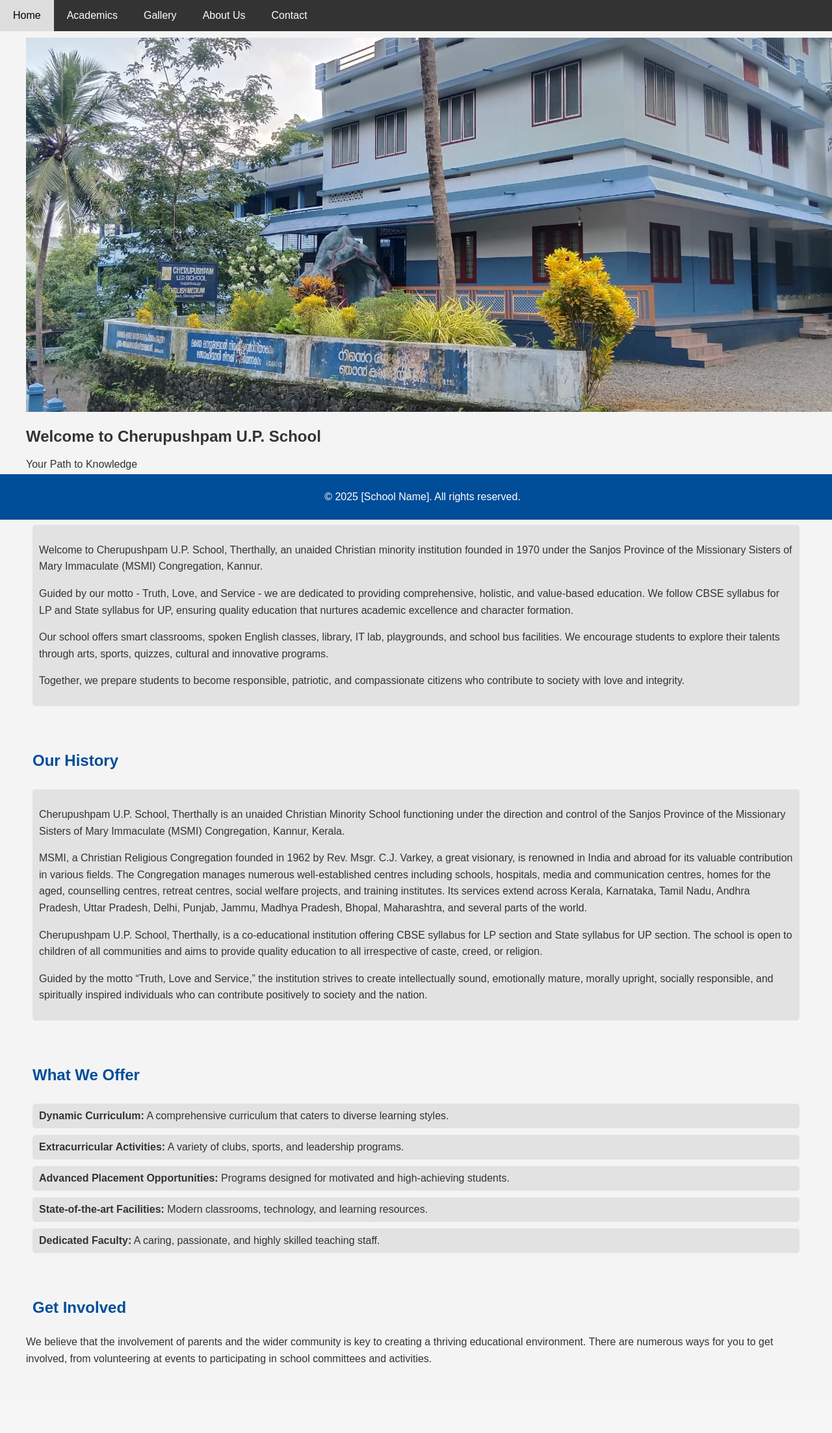
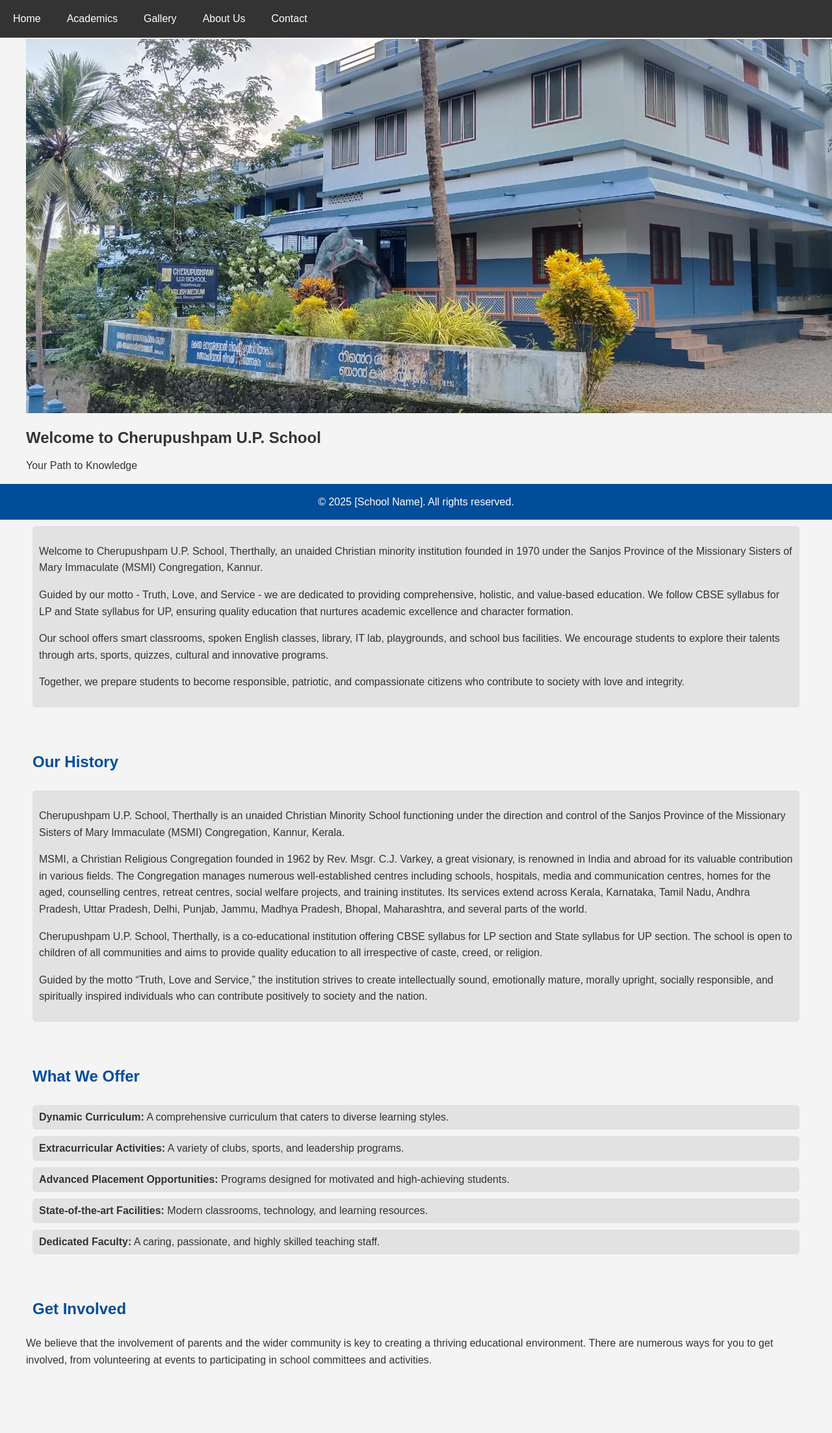
Before and after one commit to JDXing/project, a Flask app: page / in a window 1280 px wide. Shown: the whole page at 65% size. Before the commit the page ends 2100 px from the top, so only its background shows below. Run offline with Flask 3, Linux system fonts and the light colour scheme.

Commit message:
jose's 4th commit

```diff
--- a/Templates/aboutus.html
+++ b/Templates/aboutus.html
@@ -5,6 +5,7 @@
     <meta name="viewport" content="width=device-width, initial-scale=1.0">
     <title>About Us - [School Name]</title>
     <link rel="stylesheet" href="{{ url_for('static', filename='about.css') }}">
+    <link rel="icon" href="{{ url_for('static', filename='images/logo.jpg') }}">
 </head>
 <body>
 
--- a/Templates/academics.html
+++ b/Templates/academics.html
@@ -5,6 +5,7 @@
     <meta name="viewport" content="width=device-width, initial-scale=1.0">
     <title>Academics - [School Name]</title>
     <link rel="stylesheet" href="{{ url_for('static', filename='academic.css') }}">
+    <link rel="icon" href="{{ url_for('static', filename='images/logo.jpg') }}">
 
 </head>
 <body>
--- a/Templates/admin.html
+++ b/Templates/admin.html
@@ -5,6 +5,7 @@
     <meta name="viewport" content="width=device-width, initial-scale=1.0">
     <title>ADMINISTRATOR</title>
     <link rel="stylesheet" href="{{ url_for('static', filename='common.css') }}">
+    <link rel="icon" href="{{ url_for('static', filename='images/logo.jpg') }}">
 </head>
 <body>
 
--- a/Templates/contactus.html
+++ b/Templates/contactus.html
@@ -5,6 +5,7 @@
     <meta name="viewport" content="width=device-width, initial-scale=1.0">
     <title>Contact Us - [School Name]</title>
     <link rel="stylesheet" href="{{ url_for('static', filename='contact.css') }}">
+    <link rel="icon" href="{{ url_for('static', filename='images/logo.jpg') }}">
 
 </head>
 <body>
--- a/Templates/galary.html
+++ b/Templates/galary.html
@@ -5,6 +5,7 @@
     <meta name="viewport" content="width=device-width, initial-scale=1.0">
     <title>Gallery - [School Name]</title>
     <link rel="stylesheet" href="{{ url_for('static', filename='common.css') }}">
+    <link rel="icon" href="{{ url_for('static', filename='images/logo.jpg') }}">
 </head>
 <body>
 
--- a/Templates/index.html
+++ b/Templates/index.html
@@ -6,6 +6,8 @@
     <meta http-equiv="X-UA-Compatible" content="ie=edge">
     <title>School Website</title>
     <link rel="stylesheet" href="{{ url_for('static', filename='school.css') }}">
+    <link rel="icon" href="{{ url_for('static', filename='images/logo.jpg') }}">
+
 
 </head>
 <body>
--- a/static/school.css
+++ b/static/school.css
@@ -4,6 +4,8 @@ body {
             padding: 0;
             background-color: #f4f4f4;
             color: #333;
+            padding-bottom: 50px;
+            padding-top: 50px;
         }
 
         .h1{
@@ -15,6 +17,9 @@ body {
             height: fit-content;
             width:fit-content;
 
+        }
+        header{
+            height: 90px;
         }
         header h1 {
             margin: 0;
@@ -39,6 +44,13 @@ body {
         nav {
             background-color: #333;
             overflow: hidden;
+            position: fixed;
+            top: 0;
+            left: 0;
+            width: 100%;
+            padding: 5px 0;
+            text-align: center;
+            z-index: 1000;
         }
 
         nav a {
@@ -77,10 +89,15 @@ body {
         }
         footer {
             background-color: #004d99;
-            color: white;
-            padding: 10px;
-            text-align: center;
-            position: fixed;
-            bottom: 0;
-            width: 100%;
+        height: 35px;
+        color: white;
+        padding: 10px 0;
+        text-align: center;
+        position: fixed;
+        bottom: 0;
+        width: 100%;
+        display: flex;
+        align-items: center;
+        justify-content: center;
+        line-height: normal;
         }
--- /dev/null
+++ b/tempCodeRunnerFile.py
@@ -0,0 +1,4 @@
+@app.route('/upload', methods=['POST'])
+def remove_image():
+    images = os.listdir(app.config['UPLOAD_FOLDER'])
+    return render_template('galary.html', images=images)
```
Also changed, not shown: static/about.css (+16 -1 lines), static/academic.css (+21 -6 lines), static/common.css (+17 -1 lines), static/contact.css (+21 -6 lines), static/images/logo.jpg (added).
